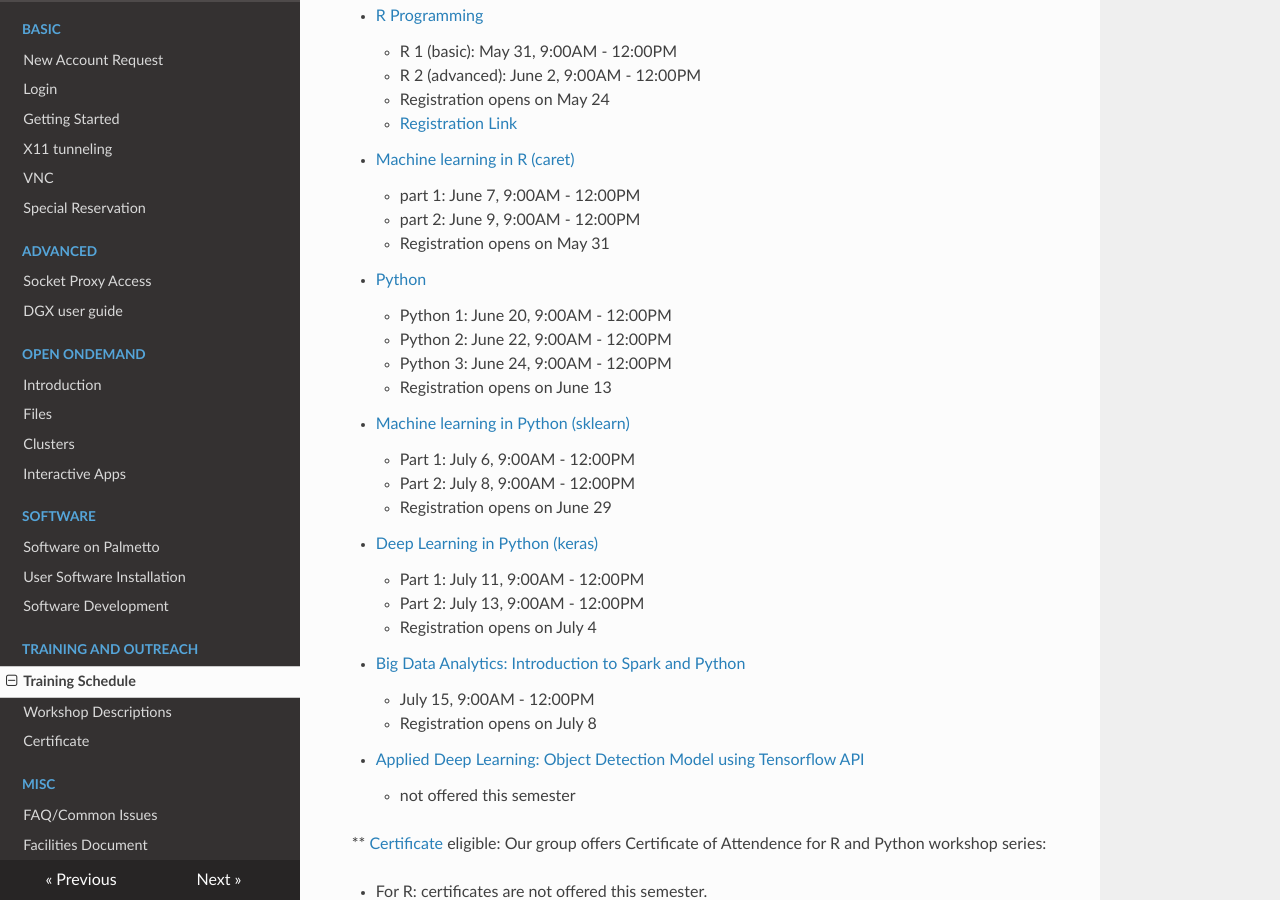
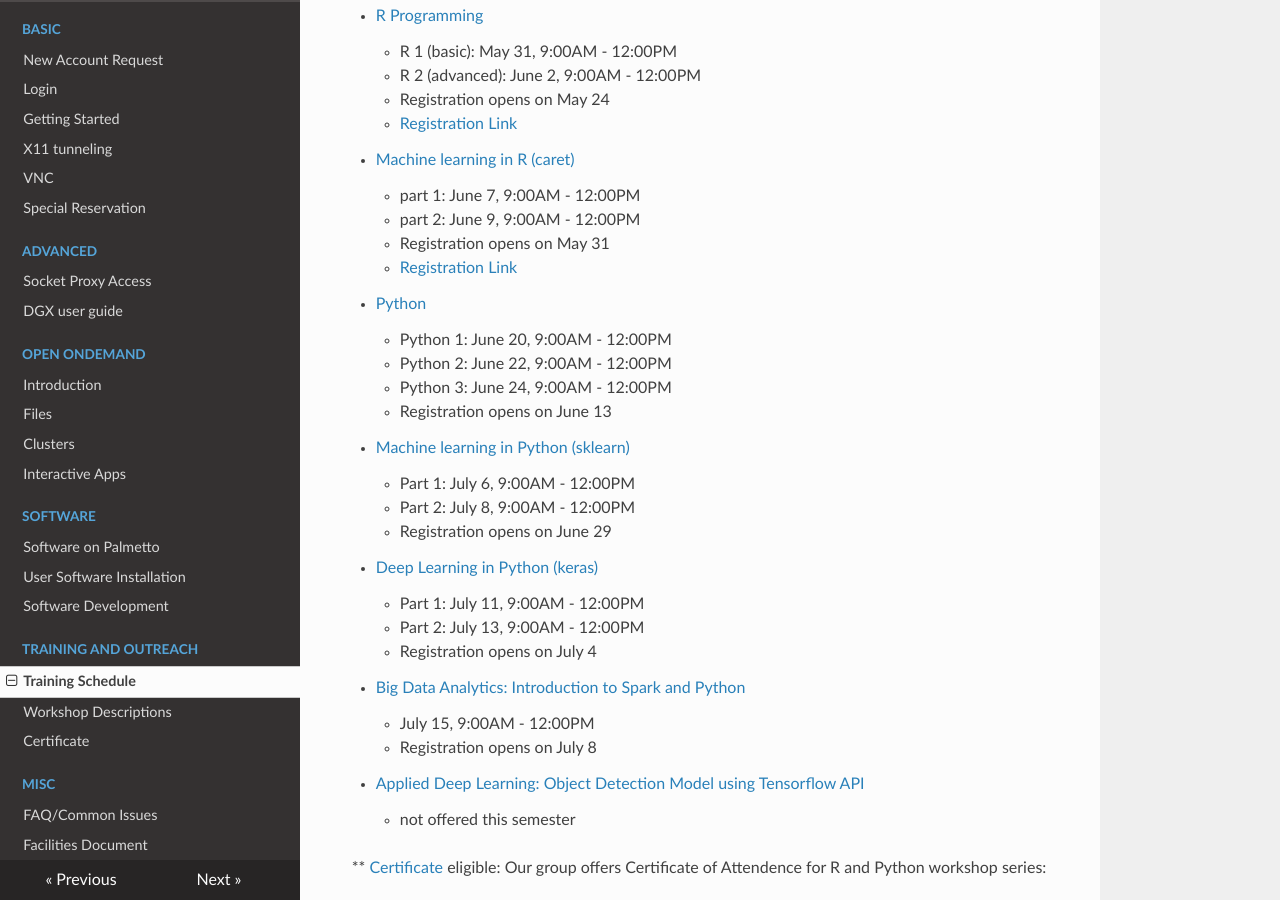
Before and after one commit to clemsonciti/palmetto-documentation, an MkDocs documentation site: the page built from docs/training/schedule.md, in a window 1280 px wide and 900 px high, scrolled down 679 px. Built offline with MkDocs 1.6.1, drawn with Linux system fonts in a browser that asks for light colours; nearby versions of some CDN libraries.

Commit message:
Update schedule.md

```diff
--- a/docs/training/schedule.md
+++ b/docs/training/schedule.md
@@ -31,7 +31,7 @@ Registration link will be automatically closed once it hits max 60 participants.
     - part 1: June 7, 9:00AM - 12:00PM
     - part 2: June 9, 9:00AM - 12:00PM
     - Registration opens on May 31
-
+    - [Registration Link](https://forms.gle/tv1zoVeJdAMMQ7rF8)
 
  - [Python](workshop.md#introduction-to-programming-in-python)
     - Python 1: June 20, 9:00AM - 12:00PM
```
